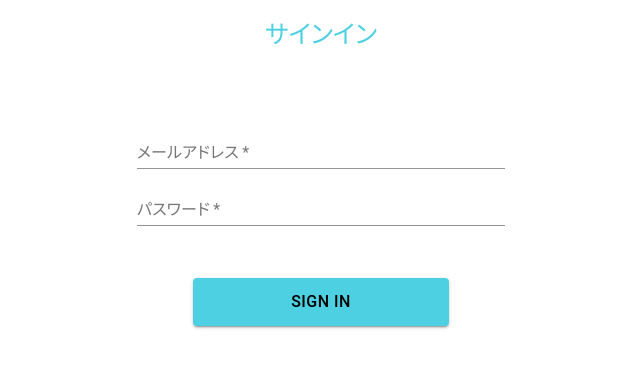
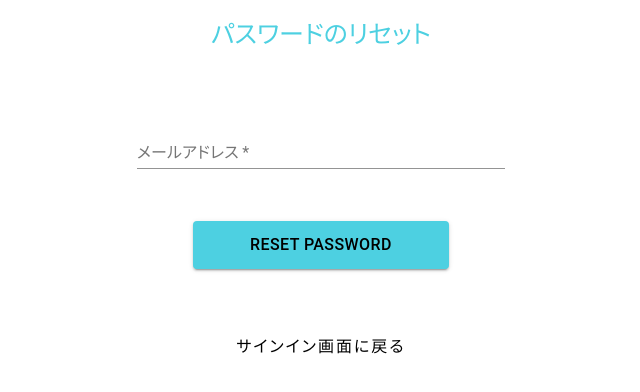
Before and after one commit to tadashim/ec-app, a React (Create React App) app: page /signin/reset in a window 1280 px wide. Before the commit this address led to /signin. Shown: the top 392 px of the page, without its empty margins (319-959 px from the left). Built offline with nearby package versions, Linux system fonts and the light colour scheme; no server answers.

Commit message:
Add reset password

```diff
--- a/src/Router.jsx
+++ b/src/Router.jsx
@@ -1,6 +1,6 @@
 import React from 'react';
 import {Switch, Route} from 'react-router';
-import {Home, SignIn, SignUp} from './templates';
+import {Home, SignIn, SignUp, Reset} from './templates';
 import Auth from './Auth';
 
 const Router = () => {
@@ -8,6 +8,7 @@
     <Switch>
       <Route exact path={"/signup"} component={SignUp} />
       <Route exact path={"/signin"} component={SignIn} />
+      <Route exact path={"/signin/reset"} component={Reset} />
 
       <Auth>
         <Route exact path={"(/)?"} component={Home} />
--- a/src/reducks/users/operations.js
+++ b/src/reducks/users/operations.js
@@ -18,9 +18,6 @@
               uid: uid,
               username: data.username
             }))
-
-            dispatch(push('/'))
-
           })
       } else {
         dispatch(push('/signin'))
@@ -111,3 +108,20 @@
         });
   }
 }
+
+export const resetPassword = (email) => {
+  return async (dispatch) => {
+    if (email === "") {
+      alert("必須項目が未入力です。");
+      return false;
+    } else {
+      auth.sendPasswordResetEmail(email)
+          .then(() => {
+            alert('入力されたアドレスにパスワードリセット用のメールをお送りしました。')
+            dispatch(push('/signin'))
+          }).catch(() => {
+            alert('パスワードリセットに失敗しました。通信を確認してください。')
+          })
+    }
+  }
+}
--- /dev/null
+++ b/src/templates/Reset.jsx
@@ -0,0 +1,36 @@
+import React, {useCallback, useState} from 'react';
+import {PrimaryButton, TextInput} from "../components/UIkit";
+import {resetPassword} from '../reducks/users/operations'
+import {useDispatch} from "react-redux"
+import {push} from "connected-react-router"
+
+const Reset = (props) => {
+  const dispatch = useDispatch()
+
+  const [email, setEmail] = useState("");
+
+  const inputEmail = useCallback((event) => {
+    setEmail(event.target.value)
+  }, [setEmail])
+
+  return (
+    <div className="c-section-container">
+      <h2 className="u-text__headline u-text-center">パスワードのリセット</h2>
+      <div className="module-spacer--medium" />
+      <TextInput
+        fullWidth={true} label={"メールアドレス"} multiline={false} required={true}
+        rows={1} value={email} type={"email"} onChange={inputEmail}
+      />
+      <div className="module-spacer--medium" />
+      <div className="center">
+        <PrimaryButton
+          label={"Reset Password"}
+          onClick={() => dispatch(resetPassword(email))}
+        />
+        <div className="module-spacer--medium" />
+        <p onClick={() => dispatch(push('/signin'))}>サインイン画面に戻る</p>
+      </div>
+    </div>
+  )
+}
+export default Reset;
--- a/src/templates/SignIn.jsx
+++ b/src/templates/SignIn.jsx
@@ -2,6 +2,7 @@
 import {PrimaryButton, TextInput} from "../components/UIkit";
 import {signIn} from '../reducks/users/operations'
 import {useDispatch} from "react-redux"
+import {push} from "connected-react-router"
 
 const SignIn = (props) => {
   const dispatch = useDispatch()
@@ -35,6 +36,9 @@
           label={"Sign in"}
           onClick={() => dispatch(signIn(email, password))}
         />
+        <div className="module-spacer--medium" />
+        <p onClick={() => dispatch(push('/signup'))}>アカウントをお持ちでない方はこちら</p>
+        <p onClick={() => dispatch(push('/signin/reset'))}>パスワードを忘れた方はこちら</p>
       </div>
     </div>
   )
--- a/src/templates/SignUp.jsx
+++ b/src/templates/SignUp.jsx
@@ -2,6 +2,7 @@
 import {PrimaryButton, TextInput} from "../components/UIkit";
 import {signUp} from '../reducks/users/operations'
 import {useDispatch} from "react-redux"
+import {push} from "connected-react-router"
 
 const SignUp = (props) => {
   const dispatch = useDispatch()
@@ -53,6 +54,8 @@
           label={"アカウントを登録する"}
           onClick={() => dispatch(signUp(username, email, password, confirmPassword))}
         />
+        <div className="module-spacer--medium" />
+        <p onClick={() => dispatch(push('/signin'))}>アカウントをお持ちの方はこちら</p>
       </div>
     </div>
   )
--- a/src/templates/index.js
+++ b/src/templates/index.js
@@ -2,3 +2,4 @@
 export {default as Login} from './Login';
 export {default as SignIn} from './SignIn';
 export {default as SignUp} from './SignUp';
+export {default as Reset} from './Reset';
```
